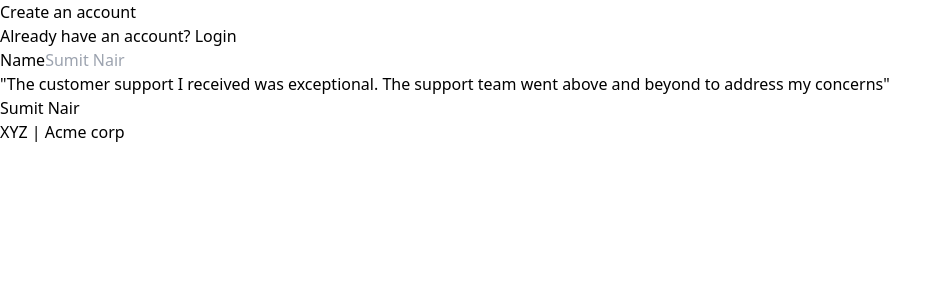
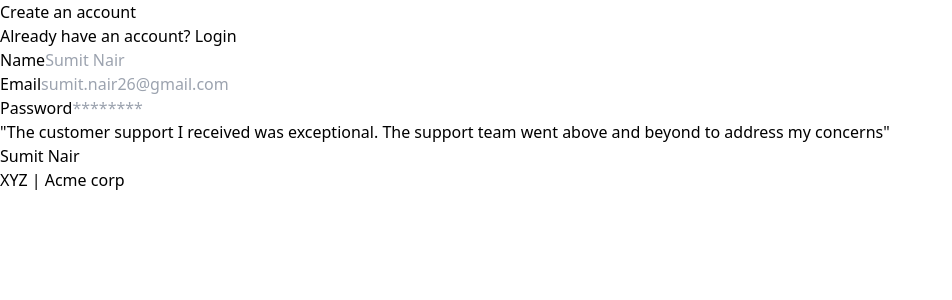
Before and after one commit to sumitnair26/medium-clone, a React (Vite) app in the folder frontend/: page /signup in a window 1280 px wide. Shown: the top 300 px of the page, without its empty margins (0-952 px from the left). Built offline with nearby package versions, Linux system fonts and the light colour scheme.

Commit message:
Auth component

```diff
--- a/frontend/src/components/Auth.tsx
+++ b/frontend/src/components/Auth.tsx
@@ -2,14 +2,15 @@ import { ChangeEvent, ChangeEventHandler, useState } from "react";
 import { Link } from "react-router-dom";
 import { signupInput } from "@sumitnair26/medium-common";
 export const Auth = (type: {type:"signup" | "signin"}) => {
-    const postInput = useState<signupInput>({
+    const [postInputs, setPostInputs] = useState<signupInput>({
         name:"",
         username:"",
         password:""
     })
     return <div className="h-screen flex justify-center flex-col" >
-        <div className="flex justify center">
+            <div className="flex justify-center">
                 <div>
+                        <div className="px-10">
                             <div className="text-3xl fond-extrabold">
                                 Create an account
                             </div>
@@ -17,9 +18,27 @@ export const Auth = (type: {type:"signup" | "signin"}) => {
                                 Already have an account?
                                 <Link className="pl-2 underline" to={"/signin"}> Login </Link>
                             </div>
+                        </div>
+                        <div className="pt-5">
                             <LabelledInput label="Name" placeholder="Sumit Nair" onChange={(e)=>{
-
+                                setPostInputs({
+                                    ...postInputs,
+                                    name:e.target.value,
+                                })
                             }} />
+                            <LabelledInput label="Email" placeholder="sumit.nair26@gmail.com" onChange={(e)=>{
+                                setPostInputs({
+                                    ...postInputs,
+                                    name:e.target.value,
+                                })
+                            }} />
+                            <LabelledInput label="Password" type="password" placeholder="********" onChange={(e)=>{
+                                setPostInputs({
+                                    ...postInputs,
+                                    name:e.target.value,
+                                })
+                            }} />
+                        </div>
                 </div>
             </div>
           </div>
@@ -28,12 +47,13 @@ interface LabelledInputType {
     label: string;
     placeholder: string;
     onChange: (e: ChangeEvent<HTMLInputElement>) => void;
+    type?:string;
 }
-function LabelledInput({label, placeholder, onChange}: LabelledInputType) {
+function LabelledInput({label, placeholder, onChange, type}: LabelledInputType) {
     return <div>
          <div>
             <label  className="block mb-2 text-sm text-black font-semibold pt-4">{label}</label>
-            <input onChange={onChange} id="first_name" className="bg-gray-50 border border-gray-300 text-gray-900 text-sm rounded-lg focus:ring-blue-500 focus:border-blue-500 block w-full p-2.5" placeholder={placeholder} required />
+            <input type={type || "text"} onChange={onChange} id="first_name" className="bg-gray-50 border border-gray-300 text-gray-900 text-sm rounded-lg focus:ring-blue-500 focus:border-blue-500 block w-full p-2.5" placeholder={placeholder} required />
         </div>
     </div>
 }
```
Lines whose indentation alone changed are shown as unchanged.
